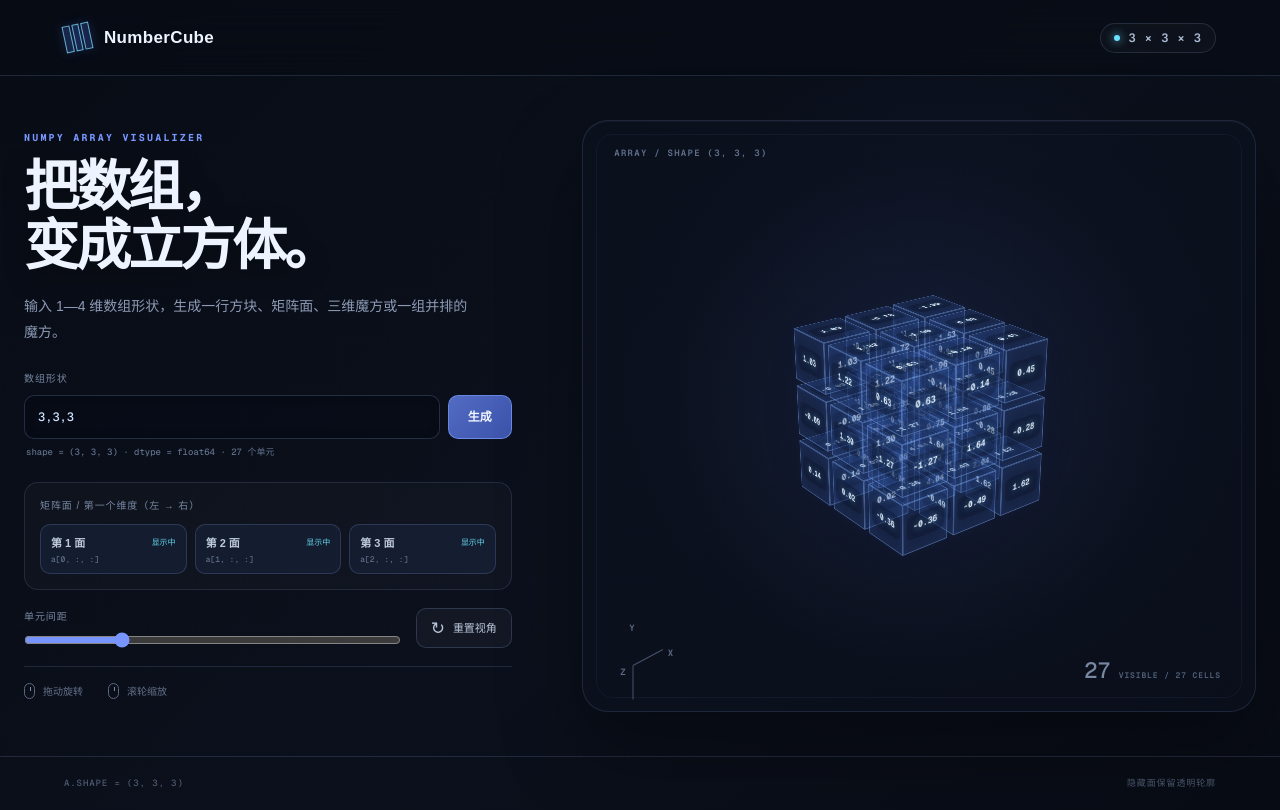
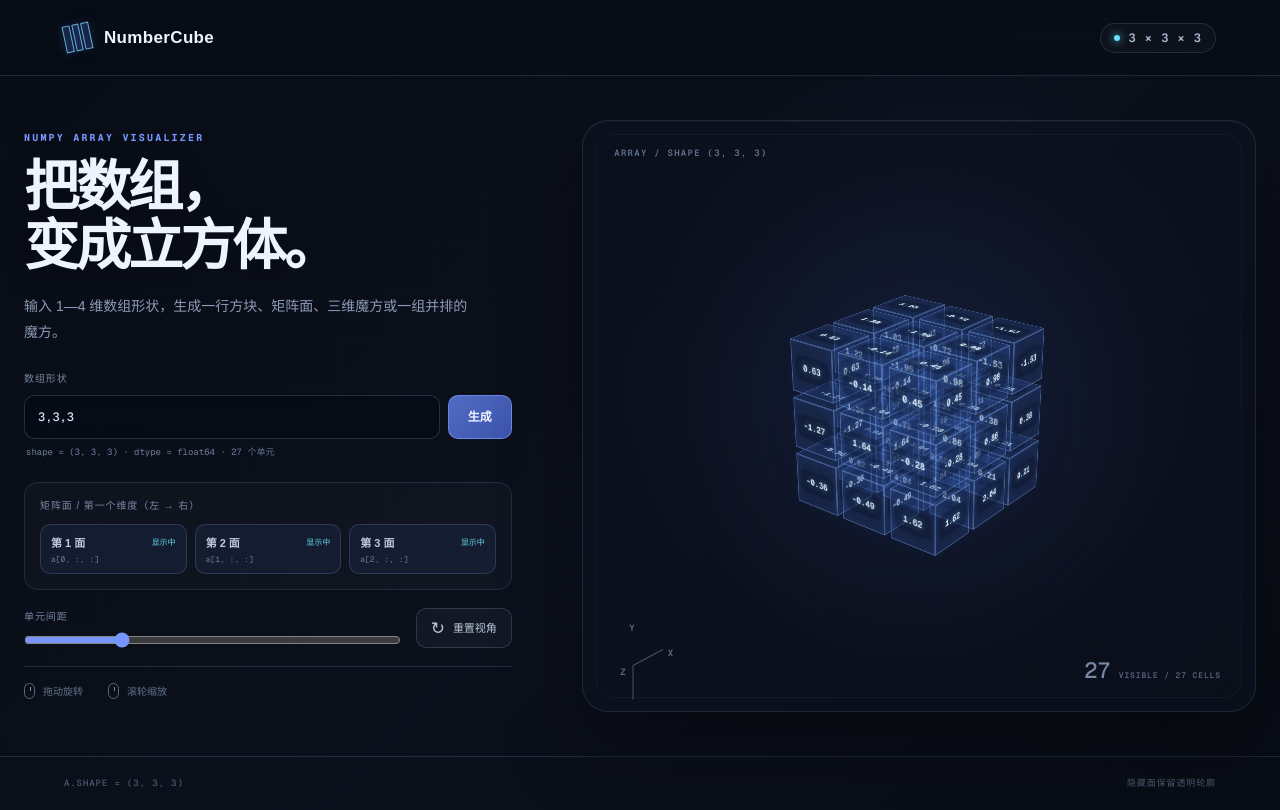
Before and after one commit to LIKE9426334946/NumberCube, a Next.js app: page / in a window 1280 px wide. Built offline with nearby package versions, Linux system fonts and the light colour scheme.

Commit message:
Use a left-facing default camera angle

```diff
--- a/app/page.tsx
+++ b/app/page.tsx
@@ -15,6 +15,7 @@ type ArrayLayout = {
 
 const faces = ["front", "back", "right", "left", "top", "bottom"];
 const defaultShape = "3,3,3";
+const defaultRotation: Rotation = { x: -24, y: -38 };
 
 function parseShapeInput(input: string) {
   const parts = input.trim().replaceAll("，", ",").split(",");
@@ -86,7 +87,7 @@ export default function Home() {
   });
   const [error, setError] = useState("");
   const [hiddenLayers, setHiddenLayers] = useState<Set<number>>(new Set());
-  const [rotation, setRotation] = useState<Rotation>({ x: -24, y: 38 });
+  const [rotation, setRotation] = useState<Rotation>({ ...defaultRotation });
   const [zoom, setZoom] = useState(0.95);
   const [spacing, setSpacing] = useState(64);
   const drag = useRef({ active: false, x: 0, y: 0 });
@@ -219,7 +220,7 @@ export default function Home() {
   };
 
   const resetView = () => {
-    setRotation({ x: -24, y: 38 });
+    setRotation({ ...defaultRotation });
     setZoom(getFitZoom(matrix.shape));
     setSpacing(64);
   };
```
